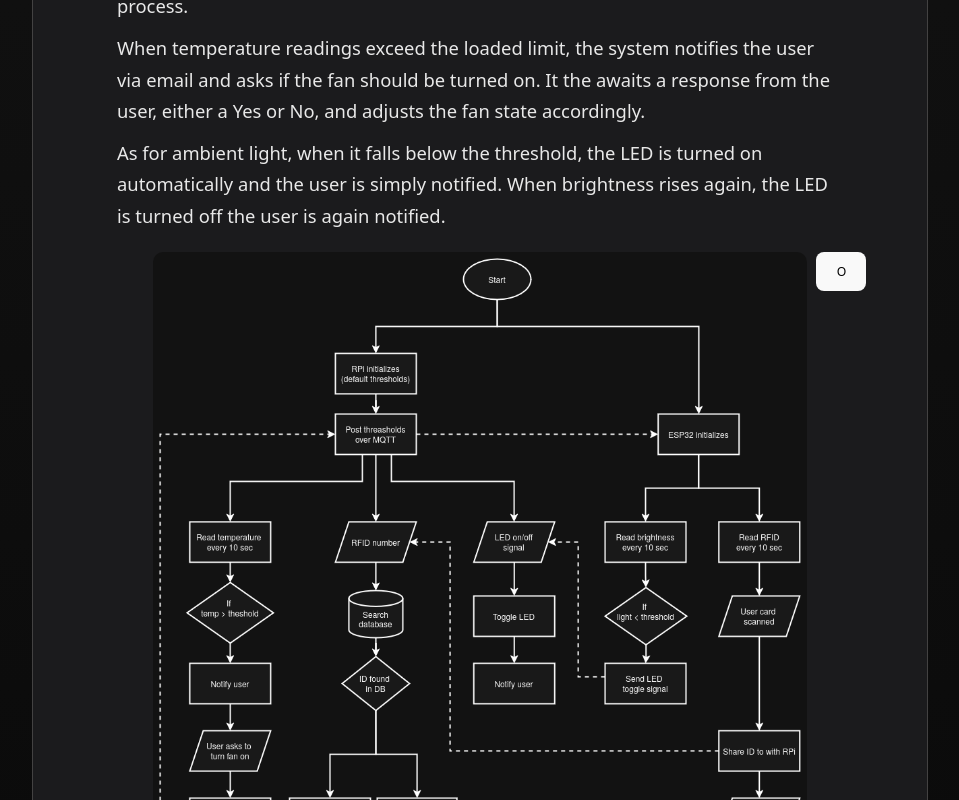
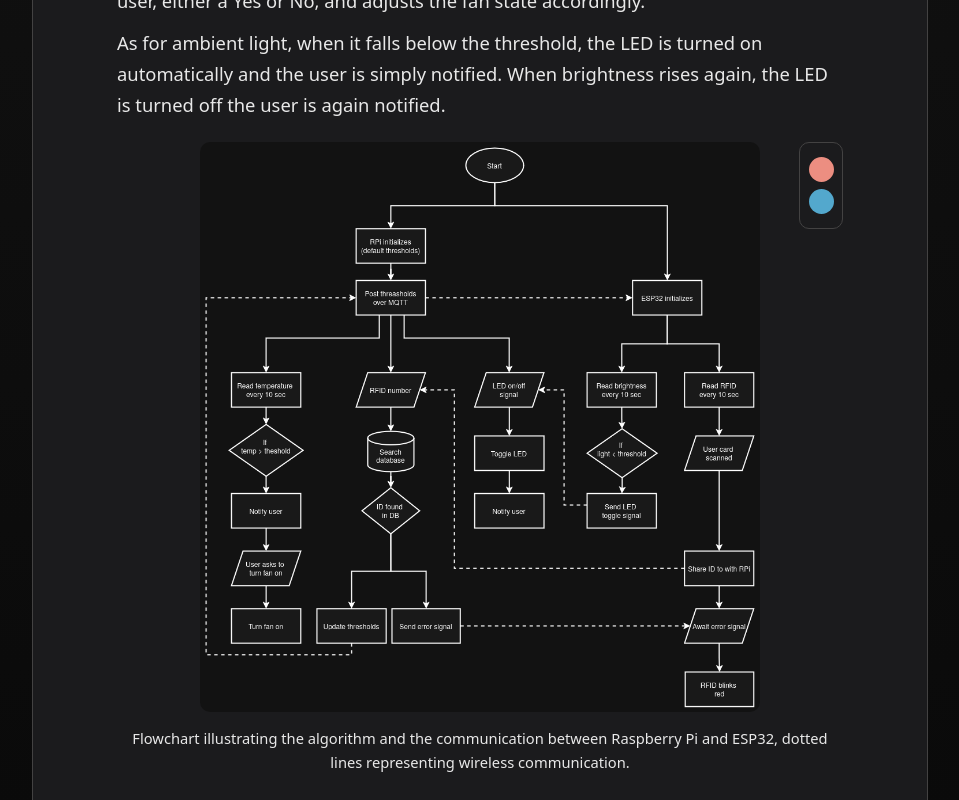
Before and after one commit to hedi3489/my-portfolio, a React (Vite) app: page /projects/iot-home-simulation in a window 1280 px wide. Shown: the part 2160-2960 px from the top of the page, without its empty margins (160-1119 px from the left). Built offline with nearby package versions, Linux system fonts and the light colour scheme.

Commit message:
Sloppy button adjusted

```diff
--- a/src/components/ProjectPageComponents.jsx
+++ b/src/components/ProjectPageComponents.jsx
@@ -69,14 +69,14 @@ function CaptionedImages({ imageList }) {
     let image = imageList[index % imageList.length];
     return <>
         <div className="flex flex-col flex-center captioned-image">
-            <div className="">
+            <div>
                 <img
                     src={image.src}
                     alt={image.alt}
                     className="image"
                 />
-                {imageList.length > 1 ? <button onClick={handleClick} className="cycle-button">O</button> : null}
-                {/* <ThemeButtons /> */}
+                {/* <button onClick={handleClick} className="cycle-button">O</button> */}
+                <ThemeButtons />
             </div>
             <h5>{image.caption}</h5>
         </div>
@@ -91,7 +91,7 @@ function ThemeButtons() {
     }, [selectedColor]);
 
     return (
-        <div className="flex flex-col flex-center card theme-buttons">
+        <div className="flex flex-col flex-center theme-buttons">
             {colors.map((color, i) => (
                 <button
                     key={i}
--- a/src/styles/Containers.css
+++ b/src/styles/Containers.css
@@ -122,13 +122,16 @@
 .captioned-image {
   gap: 0;
   text-align: center;
+  position: relative;
+  display: inline-block;
 }
 
 .image {
-  max-width: clamp(75%, 85vw, 90%);
+  max-width: 77%;
   height: auto;
   border-radius: var(--radius);
   margin: 0.7rem;
+  display: inline-block;
 }
 
 .cycle-button {
@@ -139,7 +142,20 @@
 }
 
 .theme-buttons {
+  position: absolute;
+  background-color: var(--bg-card-primary);
+  border: 1px solid var(--border-card-primary);
+  border-radius: var(--radius);
+  overflow: visible;
+  overflow-wrap: anywhere;
+  transition: border-color 0.3s ease, box-shadow 0.3s ease;
+
   margin-top: 0.7rem;
+  width: 1em;
+  padding: 1rem 1.5rem;
+  gap: 0.5rem;
+  top: 0;
+  right: 0;
 }
 
 .theme-dot {
```
